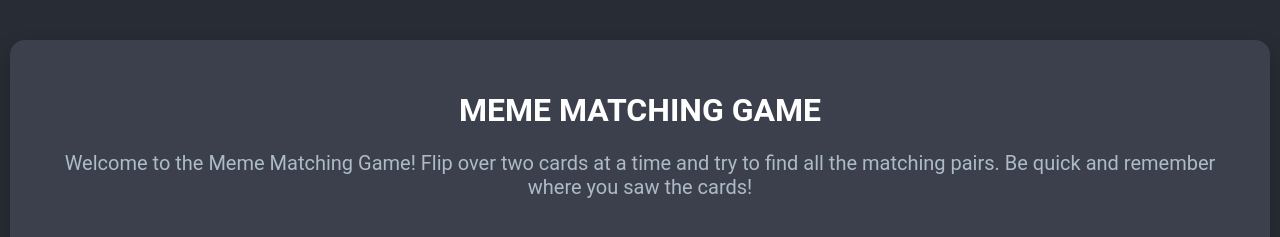
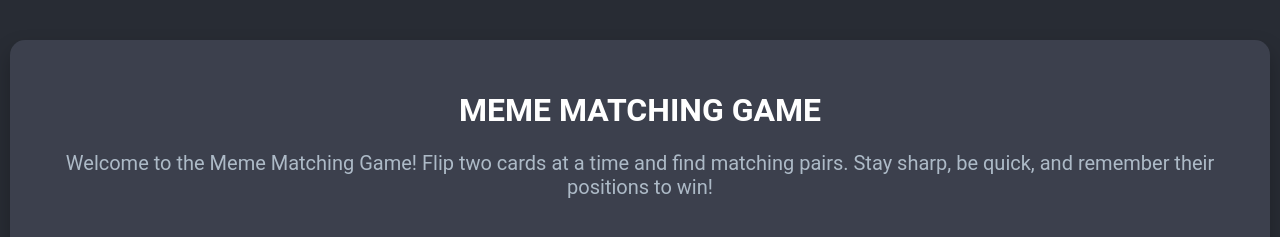
Before and after one commit to shobhit-tripathi/meme-game, a plain HTML site: page index.html in a window 1280 px wide. Shown: the top 237 px of the page. Drawn offline with Linux system fonts and the light colour scheme.

Commit message:
Updated the Game instruction

```diff
--- a/index.html
+++ b/index.html
@@ -10,7 +10,7 @@
     <div class="container">
         <h1>MEME MATCHING GAME</h1>
         <p class="instructions">
-            Welcome to the Meme Matching Game! Flip over two cards at a time and try to find all the matching pairs. Be quick and remember where you saw the cards!
+            Welcome to the Meme Matching Game! Flip two cards at a time and find matching pairs. Stay sharp, be quick, and remember their positions to win!
         </p>
         <button id="start-game">Start Game</button>
         <button id="theme-toggle">Toggle Dark/Light Mode</button>
```
